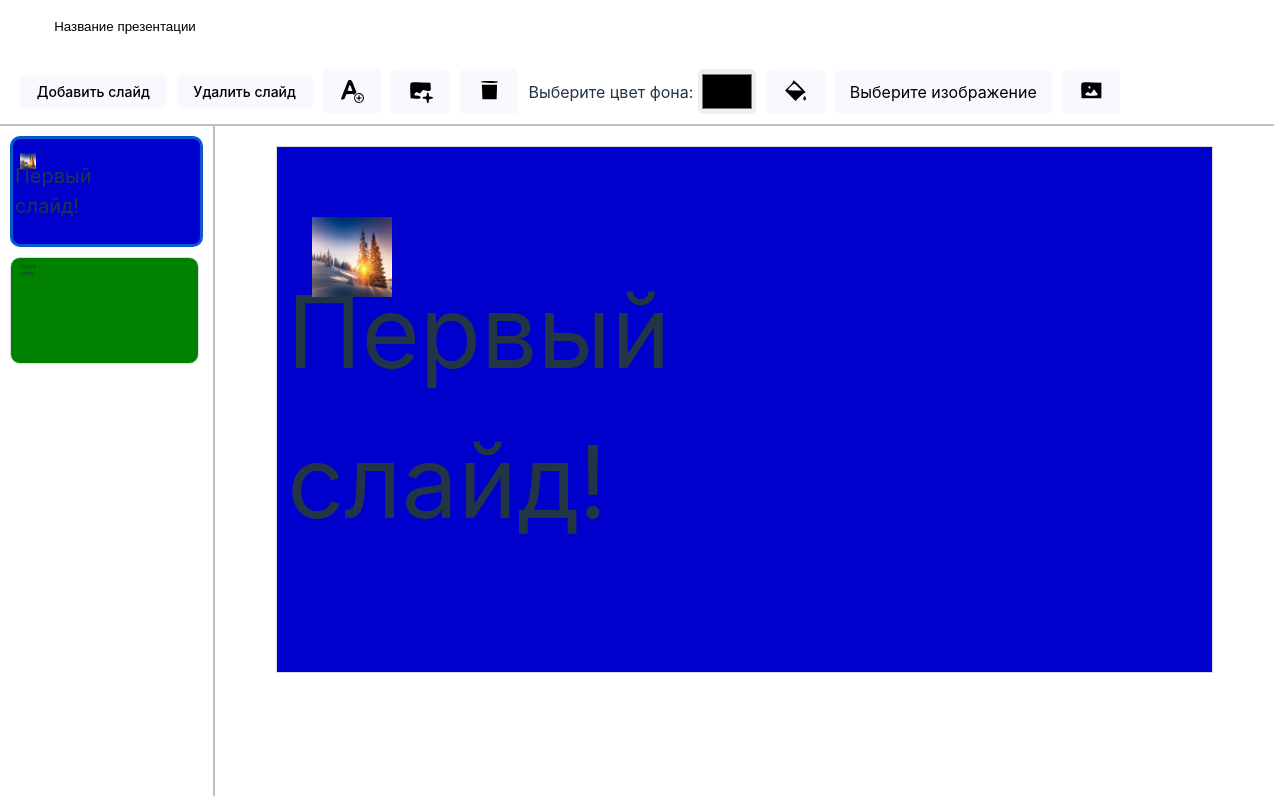
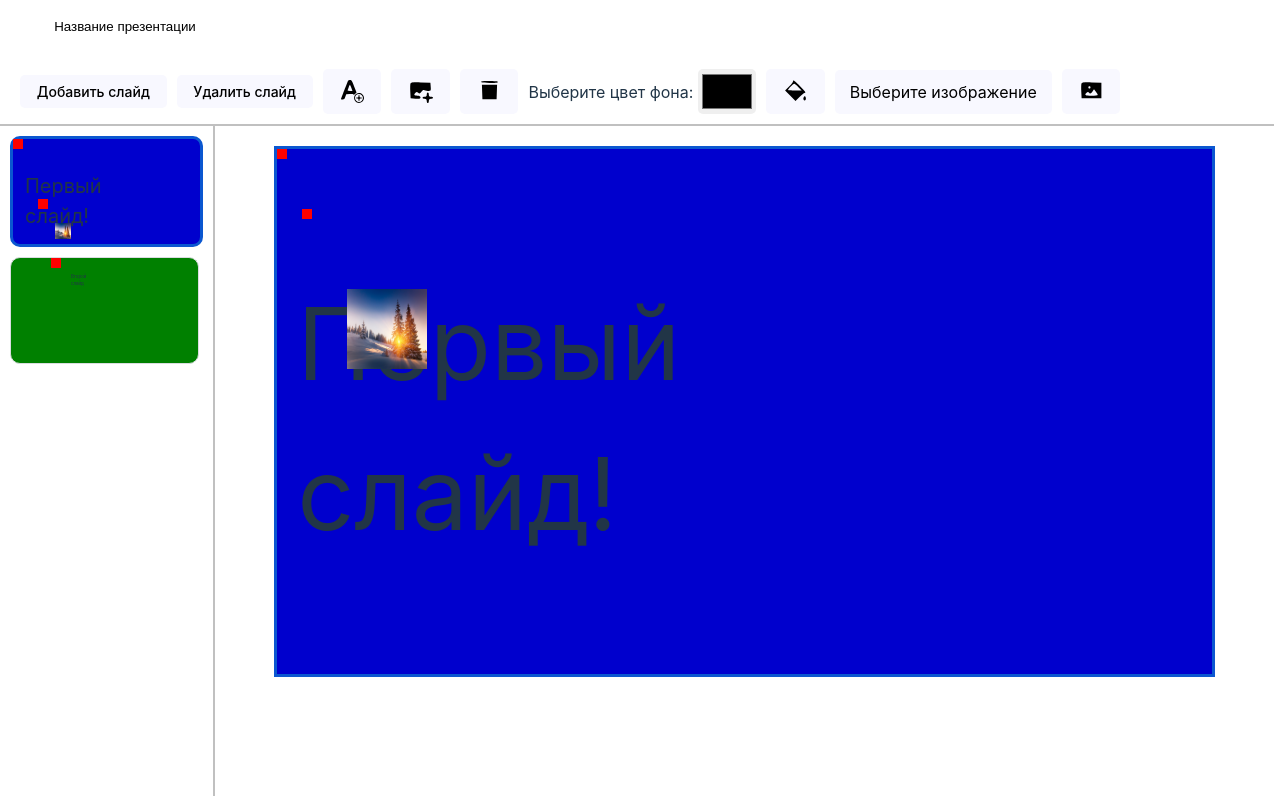
Before and after one commit to Daniil0116/Frontend, a React (Vite) app in the folder my-vue-app/: page / in a window 1280 px wide. Built offline with nearby package versions, Linux system fonts and the light colour scheme.

Commit message:
лаба 6

```diff
--- a/my-vue-app/src/App.tsx
+++ b/my-vue-app/src/App.tsx
@@ -1,23 +1,47 @@
-import styles from './App.module.css'
-import {SlidesList} from "./view/SlidesList.tsx";
-import {TopPanel} from "./view/topPanel/TopPanel.tsx";
-import {Workspace} from "./view/Workspace.tsx";
-import {EditorType} from "./store/EditorType.ts";
+import styles from './App.module.css';
+import { SlidesList } from "./view/SlidesList.tsx";
+import { TopPanel } from "./view/topPanel/TopPanel.tsx";
+import { Workspace } from "./view/Workspace.tsx";
+import { EditorType } from "./store/EditorType.ts";
+import { useState } from "react";
 
 type AppProps = {
     editor: EditorType,
 }
-function App({editor}: AppProps) {
+
+function App({ editor }: AppProps) {
     const selectedSlideIndex = editor.presentation.slides.findIndex(slide => slide.id === editor.selection.selectedSlideId);
+
+
+    const [presentation, setPresentation] = useState(editor.presentation);
+
+
+    const updateObjectSize = (id: string, width: number, height: number) => {
+        setPresentation((prev) => ({
+            ...prev,
+            slides: prev.slides.map((slide) => ({
+                ...slide,
+                objects: slide.objects.map((obj) =>
+                    obj.id === id ? { ...obj, width, height } : obj
+                ),
+            })),
+        }));
+    };
+
     return (
         <>
-            <TopPanel title={editor.presentation.title}></TopPanel>
+            <TopPanel title={presentation.title}></TopPanel>
             <div className={styles.container}>
-                <SlidesList slides={editor.presentation.slides} selection={editor.selection}></SlidesList>
-                <Workspace slides={editor.presentation.slides}  selectedSlideIndex={selectedSlideIndex >= 0 ? selectedSlideIndex : null} selectedObjId={editor.selection.selectedObjectId}></Workspace>
+                <SlidesList slides={presentation.slides} selection={editor.selection}></SlidesList>
+                <Workspace
+                    slides={presentation.slides}
+                    selectedSlideIndex={selectedSlideIndex >= 0 ? selectedSlideIndex : null}
+                    selectedObjId={editor.selection.selectedObjectId}
+                    onUpdateObjectSize={updateObjectSize} // Передаем функцию обновления размера
+                />
             </div>
         </>
     )
 }
 
-export default App
+export default App;
--- a/my-vue-app/src/view/SlidesList.tsx
+++ b/my-vue-app/src/view/SlidesList.tsx
@@ -81,7 +81,7 @@ function SlidesList({ slides, selection }: SlidesListProps) {
                             scale={SLIDE_PREVIEW_SCALE}
                             isSelected={slide.id === selection?.selectedSlideId}
                             className={styles.item}
-                            selectedObjId={""}
+                            selectedObjId={selection?.selectedObjectId || null} // Передаем выбранный объект
                         />
                     </div>
                 ))
--- a/my-vue-app/src/view/Workspace.tsx
+++ b/my-vue-app/src/view/Workspace.tsx
@@ -1,21 +1,25 @@
 import { CSSProperties } from "react";
-import {SlideType} from "../store/PresentationType.ts";
-import {CurrentSlide} from "./slide/slide.tsx";
-import styles from './Workspace.module.css'
+import { SlideType } from "../store/PresentationType.ts";
+import { CurrentSlide } from "./slide/slide.tsx";
+import styles from './Workspace.module.css';
 
 type WorkspaceProps = {
-    slides: SlideType,
+    slides: SlideType[],
     selectedSlideIndex: number | null;
-    selectedObjId: string | null
-}
-const SLIDE_WIDTH = 935
-const SLIDE_HEIGHT = 525
+    selectedObjId: string | null;
+    onUpdateObjectSize: (id: string, width: number, height: number) => void; // Добавляем пропс для обновления размера
+};
+
+const SLIDE_WIDTH = 935;
+const SLIDE_HEIGHT = 525;
 const scale = 1;
+
 const slideStyles: CSSProperties = {
     width: `${SLIDE_WIDTH * scale}px`,
     height: `${SLIDE_HEIGHT * scale}px`
-}
-function Workspace({slides, selectedSlideIndex, selectedObjId}: WorkspaceProps) {
+};
+
+function Workspace({ slides, selectedSlideIndex, selectedObjId, onUpdateObjectSize }: WorkspaceProps) {
     if (slides.length === 0) {
         return (
             <div style={slideStyles} className={styles.emptyWorkspace}>
@@ -25,14 +29,22 @@ function Workspace({slides, selectedSlideIndex, selectedObjId}: WorkspaceProps)
             </div>
         );
     }
+
     const slide = slides[selectedSlideIndex || 0];
+
     return (
         <div className={styles.workspace}>
-            <CurrentSlide slide={slide} isSelected={false} className={""} selectedObjId={selectedObjId}></CurrentSlide>
+            <CurrentSlide
+                slide={slide}
+                isSelected={true} // Можно изменить логику выбора
+                className={""}
+                selectedObjId={selectedObjId}
+                onUpdateObjectSize={onUpdateObjectSize} // Передаем функцию обновления размера
+            />
         </div>
-    )
+    );
 }
 
 export {
     Workspace,
-}
+};
--- a/my-vue-app/src/view/slide/slide.tsx
+++ b/my-vue-app/src/view/slide/slide.tsx
@@ -1,32 +1,34 @@
 import { ImageObjectType, SlideType, TextObjectType } from "../../store/PresentationType.ts";
 import { TextObject } from "./TextObject.tsx";
 import { ImageObject } from "./ImageObject.tsx";
-import styles from './Slide.module.css'
+import styles from './Slide.module.css';
 import { CSSProperties } from "react";
 import { dispatch } from "../../store/editor.ts";
 import { setSelection } from "../../store/setSelection.ts";
+import { useDraggable } from '../../components/useDragAndDropForObject.ts';
 
-const SLIDE_WIDTH = 935
-const SLIDE_HEIGHT = 525
+const SLIDE_WIDTH = 935;
+const SLIDE_HEIGHT = 525;
 
 type SlideProps = {
     slide: SlideType | null,
     scale?: number,
     isSelected: boolean,
     className: string,
-    selectedObjId: string | null
+    selectedObjId: string | null,
+    onUpdateObjectSize: (id: string, width: number, height: number) => void; // Добавляем пропс для обновления размера
 }
 
-function CurrentSlide({ slide, scale = 1, isSelected, className, selectedObjId }: SlideProps) {
-
+function CurrentSlide({ slide, scale = 1, isSelected, className, selectedObjId, onUpdateObjectSize }: SlideProps) {
     function onObjClick(objectId: string): void {
         dispatch(setSelection, {
             selectedSlideId: slide?.id,
             selectedObjectId: objectId,
-        })
+        });
     }
+
     if (slide == null) {
-        return (<></>)
+        return (<></>);
     }
 
     const slideStyles: CSSProperties = {
@@ -36,22 +38,89 @@ function CurrentSlide({ slide, scale = 1, isSelected, className, selectedObjId }
         position: 'relative',
         width: `${SLIDE_WIDTH * scale}px`,
         height: `${SLIDE_HEIGHT * scale}px`,
+    };
+
+    if (isSelected) {
+        slideStyles.border = '3px solid #0b57d0';
     }
-    if (isSelected) {
-        slideStyles.border = '3px solid #0b57d0'
-    }
+
     return (
         <div style={slideStyles} className={styles.slide + ' ' + className}>
             {slide.objects.map((slideObject: TextObjectType | ImageObjectType) => {
-                switch (slideObject.type) {
-                    case "text":
-                        return <div key={slideObject.id} onClick={() => onObjClick(slideObject.id)}> <TextObject key={slideObject.id} textObject={slideObject} scale={scale} isSelected={slideObject.id == selectedObjId} ></TextObject></div>
-                    case "image":
-                        return <div key={slideObject.id} onClick={() => onObjClick(slideObject.id)}> <ImageObject key={slideObject.id} imageObject={slideObject} scale={scale} isSelected={slideObject.id == selectedObjId}></ImageObject></div>
-                }
+                const { position, onMouseDown } = useDraggable((newPosition) => {
+                    console.log(`Объект ${slideObject.id} перемещен на:`, newPosition);
+
+                });
+
+                const isSelectedObject = slideObject.id === selectedObjId;
+
+
+                const handleResize = (e: React.MouseEvent) => {
+                    e.preventDefault();
+                    e.stopPropagation();
+
+                    const initialWidth = slideObject.width;
+                    const initialHeight = slideObject.height;
+                    const initialX = e.clientX;
+                    const initialY = e.clientY;
+
+                    const resizeMouseMove = (moveEvent: MouseEvent) => {
+                        const newWidth = Math.max(20, initialWidth + (moveEvent.clientX - initialX));
+                        const newHeight = Math.max(20, initialHeight + (moveEvent.clientY - initialY));
+                        onUpdateObjectSize(slideObject.id, newWidth, newHeight);
+                    };
+
+                    const resizeMouseUp = () => {
+                        window.removeEventListener('mousemove', resizeMouseMove);
+                        window.removeEventListener('mouseup', resizeMouseUp);
+                    };
+
+                    window.addEventListener('mousemove', resizeMouseMove);
+                    window.addEventListener('mouseup', resizeMouseUp);
+                };
+
+                return (
+                    <div
+                        key={slideObject.id}
+                        onClick={() => onObjClick(slideObject.id)}
+                        onMouseDown={isSelectedObject ? onMouseDown : undefined}
+                        style={{
+                            position: 'absolute',
+                            left: `${slideObject.x + position.x}px`,
+                            top: `${slideObject.y + position.y}px`,
+                            cursor: isSelectedObject ? 'move' : 'default',
+                        }}
+                    >
+                        {slideObject.type === "text" ? (
+                            <TextObject
+                                textObject={slideObject}
+                                scale={scale}
+                                isSelected={isSelectedObject}
+                            />
+                        ) : (
+                            <ImageObject
+                                imageObject={slideObject}
+                                scale={scale}
+                                isSelected={isSelectedObject}
+                            />
+                        )}
+                        <div
+                            onMouseDown={handleResize}
+                            style={{
+                                position: 'absolute',
+                                bottom: 0,
+                                right: 0,
+                                width: '10px',
+                                height: '10px',
+                                backgroundColor: 'red',
+                                cursor: 'se-resize',
+                            }}
+                        />
+                    </div>
+                );
             })}
         </div>
-    )
+    );
 }
 
 export {
```
